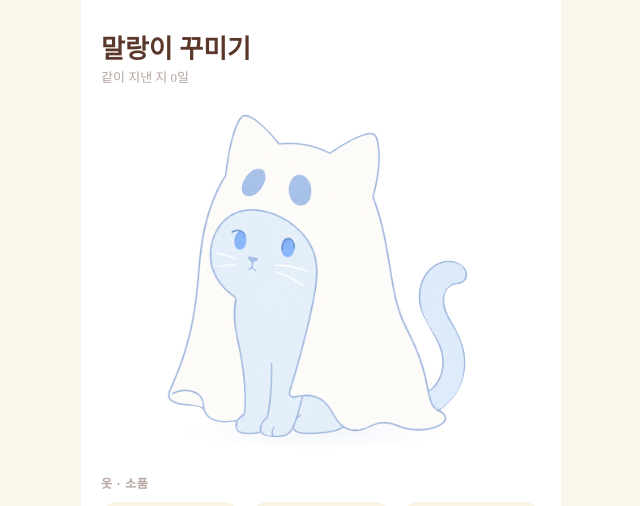
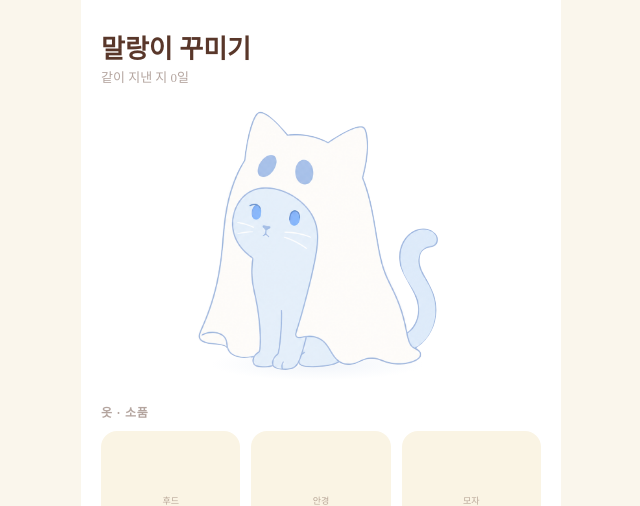
Before and after one commit to sally014701-commits/catmeplan, a Next.js app in the folder frontend/: page /settings in a window 1280 px wide. Shown: the top 506 px of the page, without its empty margins (319-959 px from the left). Built offline with nearby package versions, Linux system fonts and the light colour scheme; no server answers; a web font is replaced by a local one.

Commit message:
Shrink ghost cat to 0.8x on home and settings
Co-Authored-By: Claude Opus 5.5 <noreply@anthropic.com>
Claude-Session: https://claude.ai/code/session_014mNrdMDmx3Ct8xTFDHHgdu

```diff
--- a/frontend/app/page.tsx
+++ b/frontend/app/page.tsx
@@ -68,7 +68,7 @@ export default function HomePage() {
           <GhostCatScene
             maxWidth={480}
             interactive
-            style={{ width: "auto", height: "100%", aspectRatio: "325 / 340", maxWidth: "100%" }}
+            style={{ width: "auto", height: "80%", aspectRatio: "325 / 340", maxWidth: "80%" }}
           />
         </div>
       </div>
--- a/frontend/app/settings/page.tsx
+++ b/frontend/app/settings/page.tsx
@@ -15,7 +15,7 @@ export default function SettingsPage() {
         같이 지낸 지 {profile?.daysTogether ?? 0}일
       </div>
       <div style={{ margin: "0 20px", display: "flex", alignItems: "center", justifyContent: "center", position: "relative", flex: "none" }}>
-        <GhostCatScene maxWidth={340} interactive />
+        <GhostCatScene maxWidth={272} interactive />
       </div>
       <div style={{ flex: 1, padding: "18px 20px 0", display: "flex", flexDirection: "column", gap: 16, overflow: "hidden" }}>
         <div>
```
